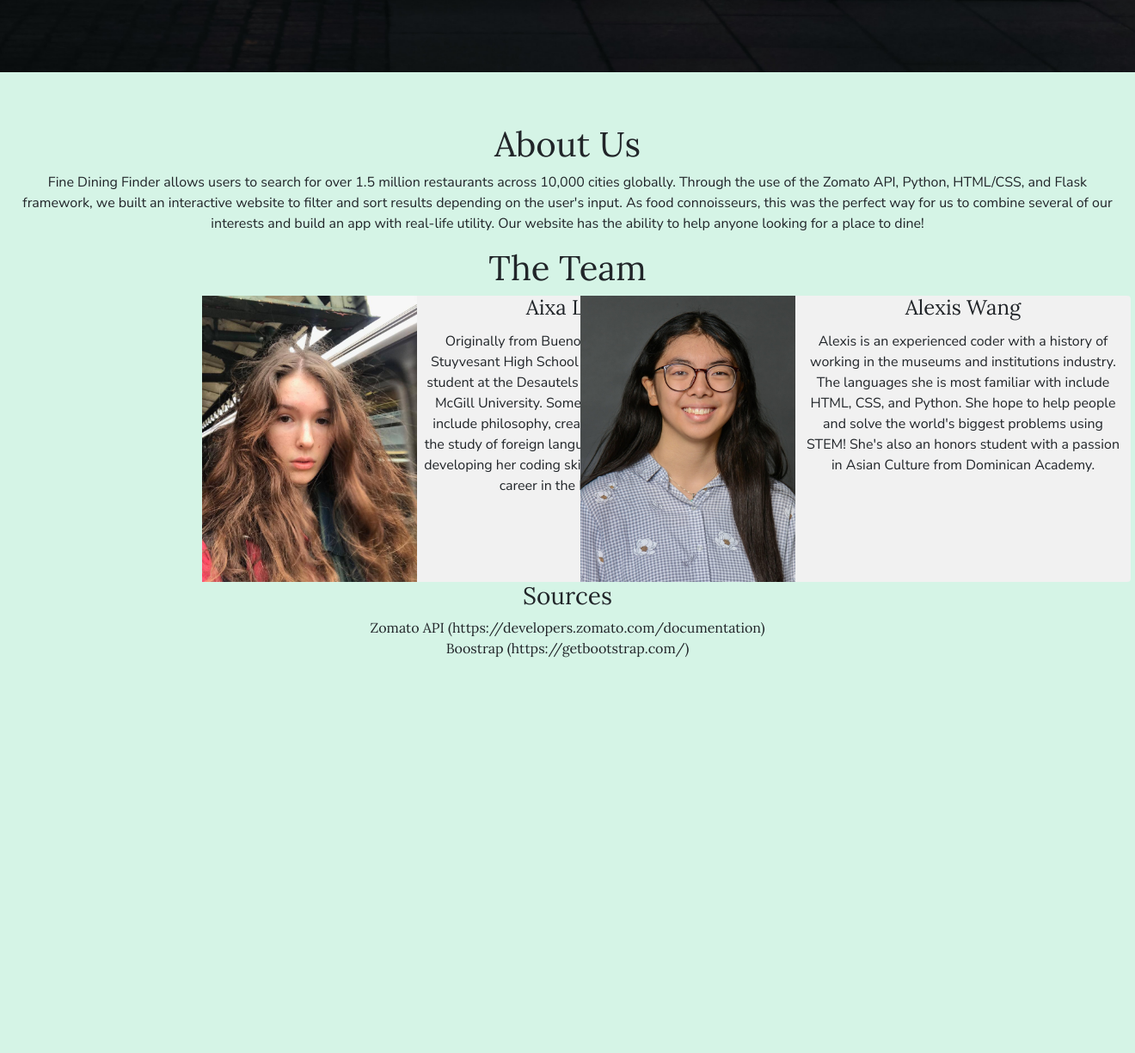
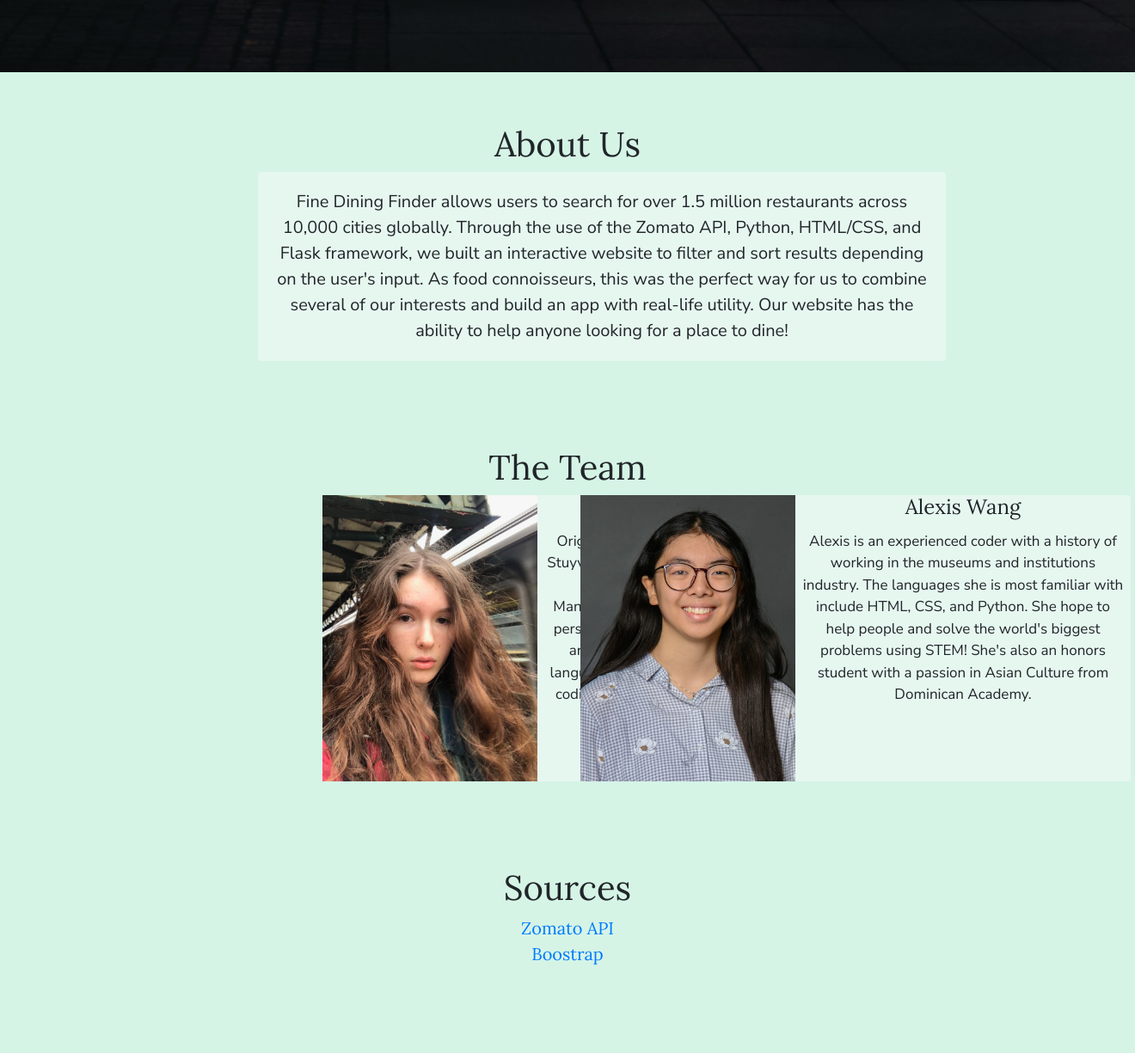
Before and after one commit to alacroix00/FinalProject, a Flask app: page / in a window 1320 px wide. Shown: the part 1416-2641 px from the top of the page at 86% size. Before the commit the page ends 2181 px from the top, so only its background shows below. Run offline with Flask 2, Linux system fonts and the light colour scheme; some libraries are stand-ins or nearby versions.

Commit message:
Final Update

```diff
--- a/static/css/style.css
+++ b/static/css/style.css
@@ -14,6 +14,10 @@ ul {
     margin-bottom: 10px;
     background-color: #fefbd8;
 
+}
+
+#sources {
+    font-size: 20px;
 }
 
 #firstheader {
@@ -67,13 +71,16 @@ a:hover {
 .aboutus {
     background-color: #D5F4E6;
     margin-top: 60px;
+    padding-left: 300px;
+    padding-right: 300px;
+    font-size: 20px;
 }
 .card {
     margin: 0 auto;
-    background-color: #F1F1F1;
+    background-color:#e6f7f0;
     border: none;
 }
-body, html {
+.index{
     background-color: #D5F4E6;
     text-align: center;
     font-family: 'Lora', sans-serif;
@@ -109,6 +116,18 @@ body, html {
 .bg-img {
   /* The image used */
   background-image: url("/static/images/background.jpg");
+  /* Control the height of the image */
+  min-height: 1500px;
+  /* Center and scale the image nicely */
+  background-position: center;
+  background-repeat: no-repeat;
+  background-size: cover;
+  position: relative;
+}
+
+.image2 {
+  /* The image used */
+  background-image: url("/static/images/submitimage.jpg");
   /* Control the height of the image */
   min-height: 1500px;
   /* Center and scale the image nicely */
@@ -155,3 +174,15 @@ input[type=text]:focus, input[type=password]:focus {
 .submit:hover {
   opacity: 1;
 }
+
+.space {
+    height: 20px;
+}
+
+.aboutspace {
+    height: 100px;
+}
+
+#theteam {
+    font-size: 17px;
+}
--- a/templates/index.html
+++ b/templates/index.html
@@ -11,7 +11,7 @@
     <link href="https://fonts.googleapis.com/css2?family=Nunito+Sans&display=swap" rel="stylesheet">
     <link href="https://fonts.googleapis.com/css2?family=Lora&display=swap" rel="stylesheet">
 </head>
-<body>
+<body class="index">
     <header id="header" class="fixed-top header-transparent">
         <div class="container-fluid">
             <div class "navigation">
@@ -44,16 +44,20 @@
 <div class="container-fluid aboutus">
 <div id="about">
     <h1> About Us </h1>
-    <p> Fine Dining Finder allows users to search for over 1.5 million restaurants across 10,000 cities globally. Through the use of the Zomato API, Python, HTML/CSS, and Flask framework, we built an interactive website to filter and sort results depending on the user's input. As food connoisseurs, this was the perfect way for us to combine several of our interests and build an app with real-life utility. Our website has the ability to help anyone looking for a place to dine!</p>
-</div>
+    <div class="card" style="width: 50rem;">
+  <div class="card-body">
+    <p class="card-text">Fine Dining Finder allows users to search for over 1.5 million restaurants across 10,000 cities globally. Through the use of the Zomato API, Python, HTML/CSS, and Flask framework, we built an interactive website to filter and sort results depending on the user's input. As food connoisseurs, this was the perfect way for us to combine several of our interests and build an app with real-life utility. Our website has the ability to help anyone looking for a place to dine!</p>
+  </div>
+  </div>
+<div class="aboutspace"> </div>
 </div>
 <div id="theteam">
     <h1> The Team </h1>
 <div class="container-fluid">
     <div class="row">
-    <div class="col-2">
-    </div>
-        <div class="col-4">
+        <div class="col-1">
+            </div>
+        <div class="col">
              <div class="card" style="width:40rem">
         <div class="row no-gutters">
             <div class="col-auto">
@@ -62,13 +66,13 @@
             <div class="col">
                 <div class="card-block px-2">
                     <h4 class="card-title" style="text-align center">Aixa Lacroix</h4>
-                    <p class="card-text">Originally from Buenos Aires, Aixa graduated Stuyvesant High School in 2020 and is currently a student at the Desautels Faculty of Management at McGill University. Some of her personal interests include philosophy, creatingart, the outdoors, and the study of foreign languages. She plans on further developing her coding skills and possibly purusing a career in the FinTech sector.</p>
+                    <p class="card-text">Originally from Buenos Aires, Aixa graduated Stuyvesant High School in 2020 and is currently a student at the Desautels Faculty of Management at McGill University. Some of her personal interests include philosophy, creating art, the outdoors, and the study of foreign languages. She plans on further developing her coding skills and possibly purusing a career in the FinTech sector.</p>
                 </div>
             </div>
         </div>
   </div>
-        </div>
-        <div class="col-4">
+  </div>
+        <div class="col">
              <div class="card" style="width:40rem">
         <div class="row no-gutters">
             <div class="col-auto">
@@ -83,17 +87,22 @@
         </div>
   </div>
         </div>
-    <div class="col-2">
-    </div>
-    </div>
+        <div class="col-1">
+            </div>
+        </div>
+</div>
+<div class="aboutspace"> </div>
+</div>
 </div>
 </div>
 <div id="sources">
-    <h3> Sources </h3>
+    <h1> Sources </h1>
     <ul>
-        <li>Zomato API (https://developers.zomato.com/documentation) </li>
-        <li>Boostrap (https://getbootstrap.com/)</li>
+        <li><a href="https://developers.zomato.com/documentation"> Zomato API </a></li>
+        <li><a href="https://getbootstrap.com/">Boostrap </a></li>
     </ul>
+</div>
+<div class="aboutspace"> </div>
 </div>
 </div>
 </div>
```
Also changed, not shown: templates/submit.html (+11 -25 lines), static/images/submitimage.jpg (renamed from static/images/vishwas-katti-UrQ_BS9bLXQ-unsplash.jpg).
